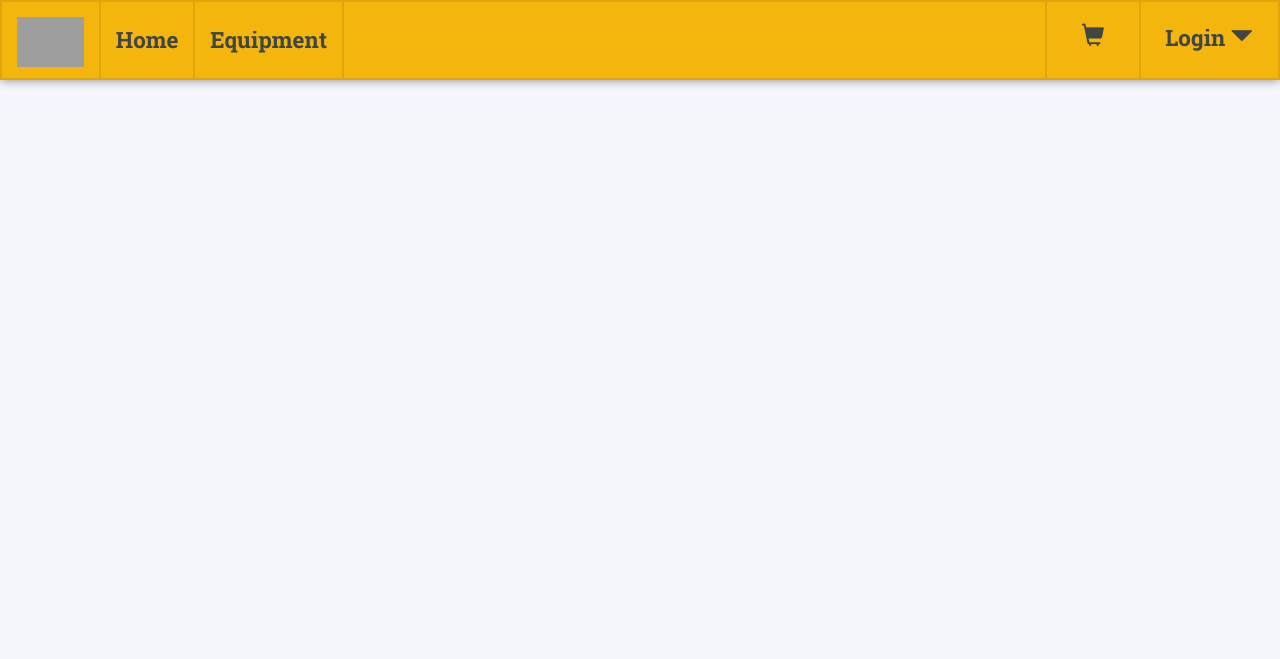
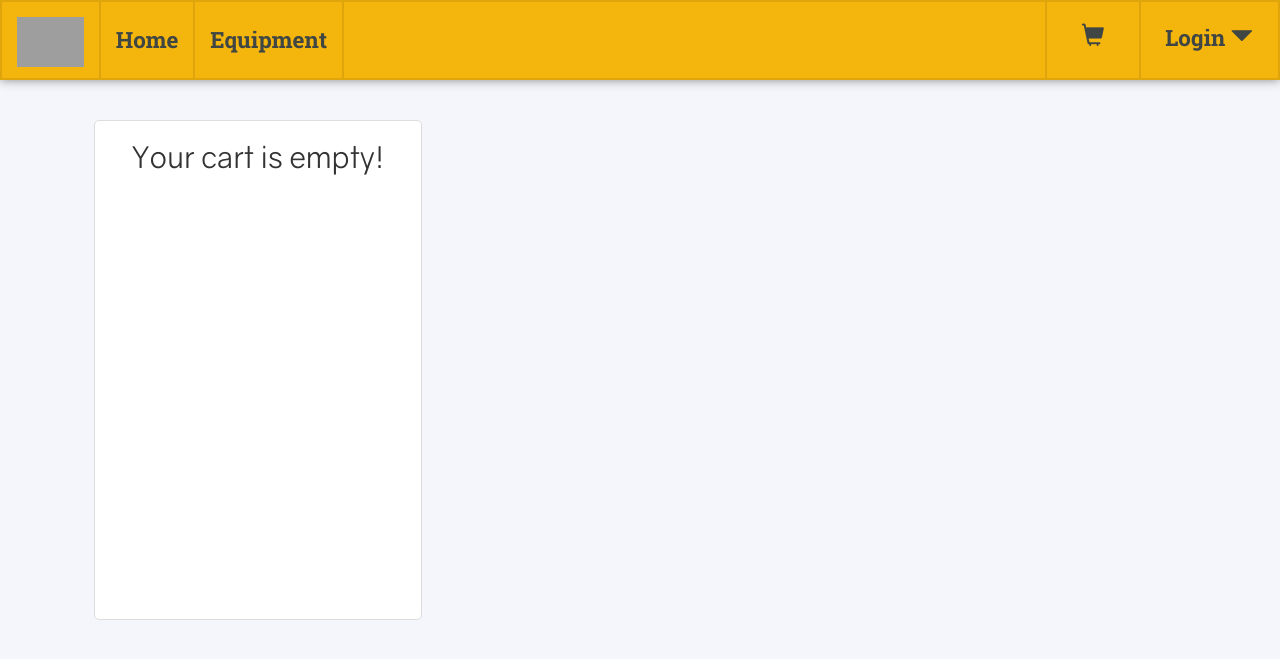
Before and after one commit to jrenzodl/Bormaheco, a Django app: page /rental/checkout/ in a window 1280 px wide. Shown: the top 659 px of the page. Run offline with Django 3.2, Linux system fonts and the light colour scheme; some libraries are stand-ins or nearby versions; grey boxes are pictures that could not be loaded.

Commit message:
Fixed Cart

```diff
--- a/accounts/templates/mainpage.html
+++ b/accounts/templates/mainpage.html
@@ -18,6 +18,7 @@
     <script src="https://maxcdn.bootstrapcdn.com/bootstrap/3.3.7/js/bootstrap.min.js"></script>
 
     <!-- Global Login -->
+    <script type="text/javascript"> var loginurl = {% url 'login' %};</script>
     <script src="{% static 'js/login.js' %}"></script>
 
     <link rel="icon" href="{% static 'images/icon.png' %}">
@@ -40,15 +41,19 @@
                 {% endif %}
             </ul>
             <ul class="nav navbar-nav navbar-right">
+                {% if request.user.is_superuser == False %}
                     <li>
                         <div class="dropdown">
                             <a id="cart" type="button" data-toggle="dropdown">
                                 <span class="glyphicon glyphicon-shopping-cart"></span></a>
                             <ul class="dropdown-menu cart" id="cartDropdown">
                                 {% get_cart request %}
+                                <a type="button" style="display:block; margin-top: 10px; margin-bottom: 5px"
+                                 href="{% url 'rental:checkout' %}" class="btn btn-warning text-center">Checkout</a>
                             </ul>
                         </div>
                     </li>
+                {% endif %}
                 {% if request.user.is_authenticated %}
                     <li>
                         <div class="dropdown">
--- a/equipment/templates/equipments.html
+++ b/equipment/templates/equipments.html
@@ -32,6 +32,7 @@
           href="https://cdnjs.cloudflare.com/ajax/libs/bootstrap-datepicker/1.7.1/css/bootstrap-datepicker.min.css">
 
     <!-- Global Login -->
+    <script type="text/javascript"> var loginurl = {% url 'login' %};</script>
     <script src="{% static 'js/login.js' %}"></script>
 
     <link rel="icon" href="{% static 'images/icon.png' %}">
@@ -61,6 +62,8 @@
                                 <span class="glyphicon glyphicon-shopping-cart"></span></a>
                             <ul class="dropdown-menu cart" id="cartDropdown">
                                 {% get_cart request %}
+                                <a type="button" style="display:block; margin-top: 10px; margin-bottom: 5px"
+                                href="{% url 'rental:checkout' %}" class="btn btn-warning text-center">Checkout</a>
                             </ul>
                         </div>
                     </li>
--- a/rental/templates/cart.html
+++ b/rental/templates/cart.html
@@ -22,6 +22,4 @@
             </div>
         </li>
     {% endfor %}
-    <a type="button" style="display:block; margin-top: 10px; margin-bottom: 5px"
-       href="{% url 'rental:checkout' %}" class="btn btn-warning text-center">Checkout</a>
 {% endif %}
--- a/rental/templates/checkout.html
+++ b/rental/templates/checkout.html
@@ -18,10 +18,12 @@
     <script src="https://maxcdn.bootstrapcdn.com/bootstrap/3.3.7/js/bootstrap.min.js"></script>
 
     <!-- Global Login -->
+    <script type="text/javascript"> var loginurl = {% url 'login' %};</script>
     <script src="{% static 'js/login.js' %}"></script>
 
     <link rel="icon" href="{% static 'images/icon.png' %}">
     <link rel="stylesheet" href="{% static 'css/global.css' %}">
+    <link rel="stylesheet" href="{% static 'css/checkout.css' %}">
 </head>
 <body>
     <nav class="navbar navbar-fixed-top">
@@ -39,6 +41,7 @@
                 {% endif %}
             </ul>
             <ul class="nav navbar-nav navbar-right">
+                {% if request.user.is_superuser == False %}
                     <li>
                         <div class="dropdown">
                             <a id="cart" type="button" data-toggle="dropdown">
@@ -48,6 +51,7 @@
                             </ul>
                         </div>
                     </li>
+                {% endif %}
                 {% if request.user.is_authenticated %}
                     <li>
                         <div class="dropdown">
@@ -86,7 +90,10 @@
     </nav>
 
     <div class="row" id="mainpagebody">
-
+        <span class="col-md-1"></span>
+        <div class="col-md-3" id="cartlist">
+            {% get_cart request %}
+        </div>
     </div>
 </body>
 </html>
--- /dev/null
+++ b/static/css/checkout.css
@@ -0,0 +1,16 @@
+#mainpagebody
+{
+    margin-top: 120px
+}
+
+#cartlist
+{
+    height: 500px;
+    background-color: #FFFFFF;
+    padding: 0 0 0 0;
+    border-radius: 5px;
+    overflow: auto;
+    border: solid;
+    border-width: 1px;
+    border-color: #DDDDDD;
+}
--- a/static/css/global.css
+++ b/static/css/global.css
@@ -106,6 +106,8 @@ nav.navbar-fixed-top
 .navbar-right .dropdown-menu
 {
     width: 365px;
+    height: 300px;
+    overflow: auto;
 }
 
 h2{font-family: fontThree, sans-serif}
--- a/static/js/login.js
+++ b/static/js/login.js
@@ -56,7 +56,7 @@ $(document).ready(function () {
         (
             {
                 type: 'POST',
-                url: '../login/',
+                url: loginurl,
                 data:{
                     username: username,
                     password: password
```
Also changed, not shown: db.sqlite3, media/equipmentimages/2015-01-28_281.JPG (added), media/equipmentimages/2015-01-28_803.JPG (added).
